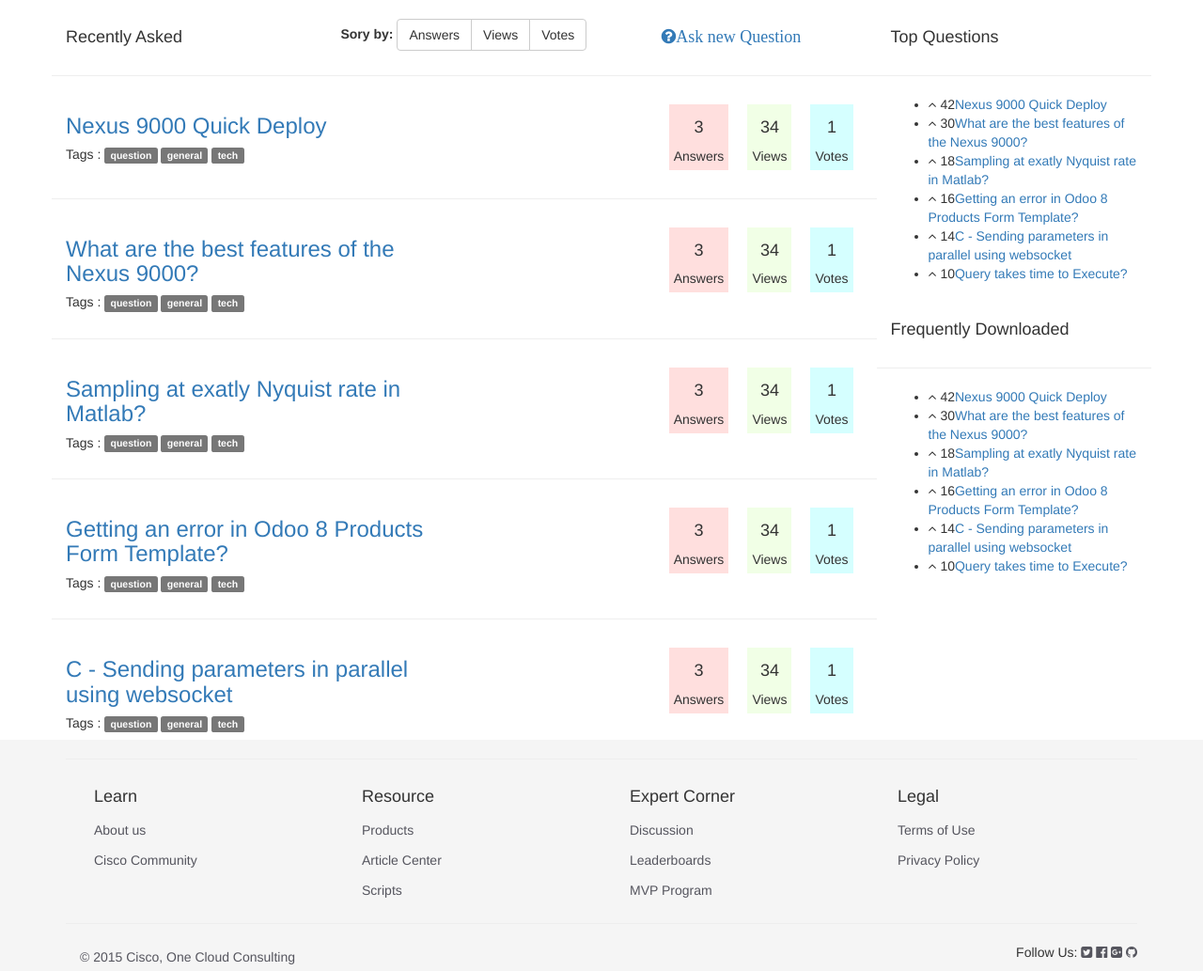
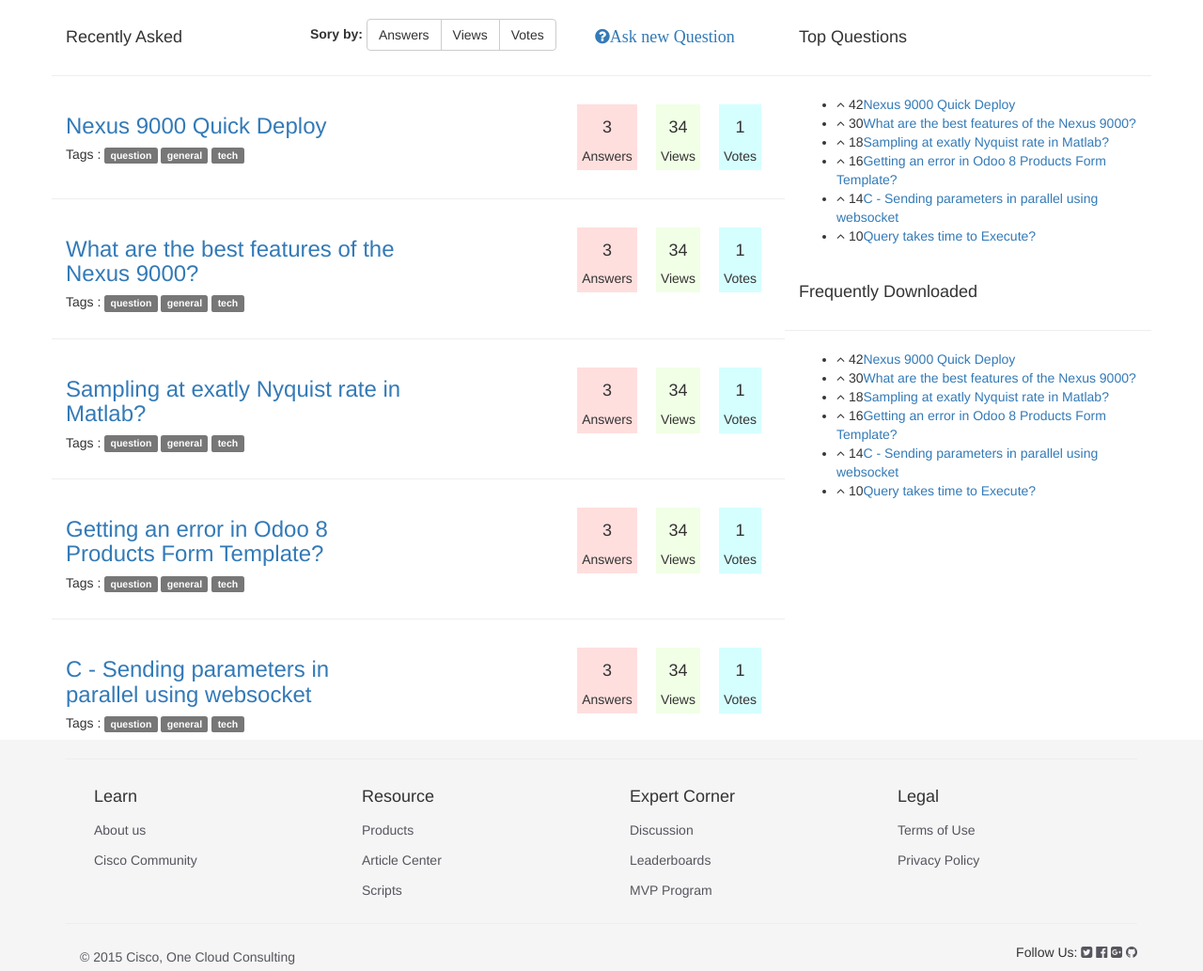
Before and after one commit to gopal1cloud/nexus9k_webportal, a Django app: page /questions in a window 1280 px wide. Shown: the part 83-1116 px from the top of the page at 94% size. Run offline with Django 3.2, Linux system fonts and the light colour scheme; some libraries are stand-ins or nearby versions.

Commit message:
Fixed layout issues on questions page.

```diff
--- a/nexus9k/templates/qa/questions.html
+++ b/nexus9k/templates/qa/questions.html
@@ -10,7 +10,7 @@
     <div class="container">
     <div class="row">
     <!--left panel-->
-    <div class="col-md-9 col-sm-12 col-xs-12">
+    <div class="col-md-8 col-sm-12 col-xs-12">
         <div class="row">
             <div class="col-md-4">
                 <h4>Recently Asked</h4>
@@ -194,7 +194,7 @@
 
     </div>
     <!--right panel-->
-    <div class="col-md-3 col-sm-12 col-xs-12">
+    <div class="col-md-4 col-sm-12 col-xs-12">
         <div class="row">
             <div class="col-md-12">
                 <div class="row">
```
